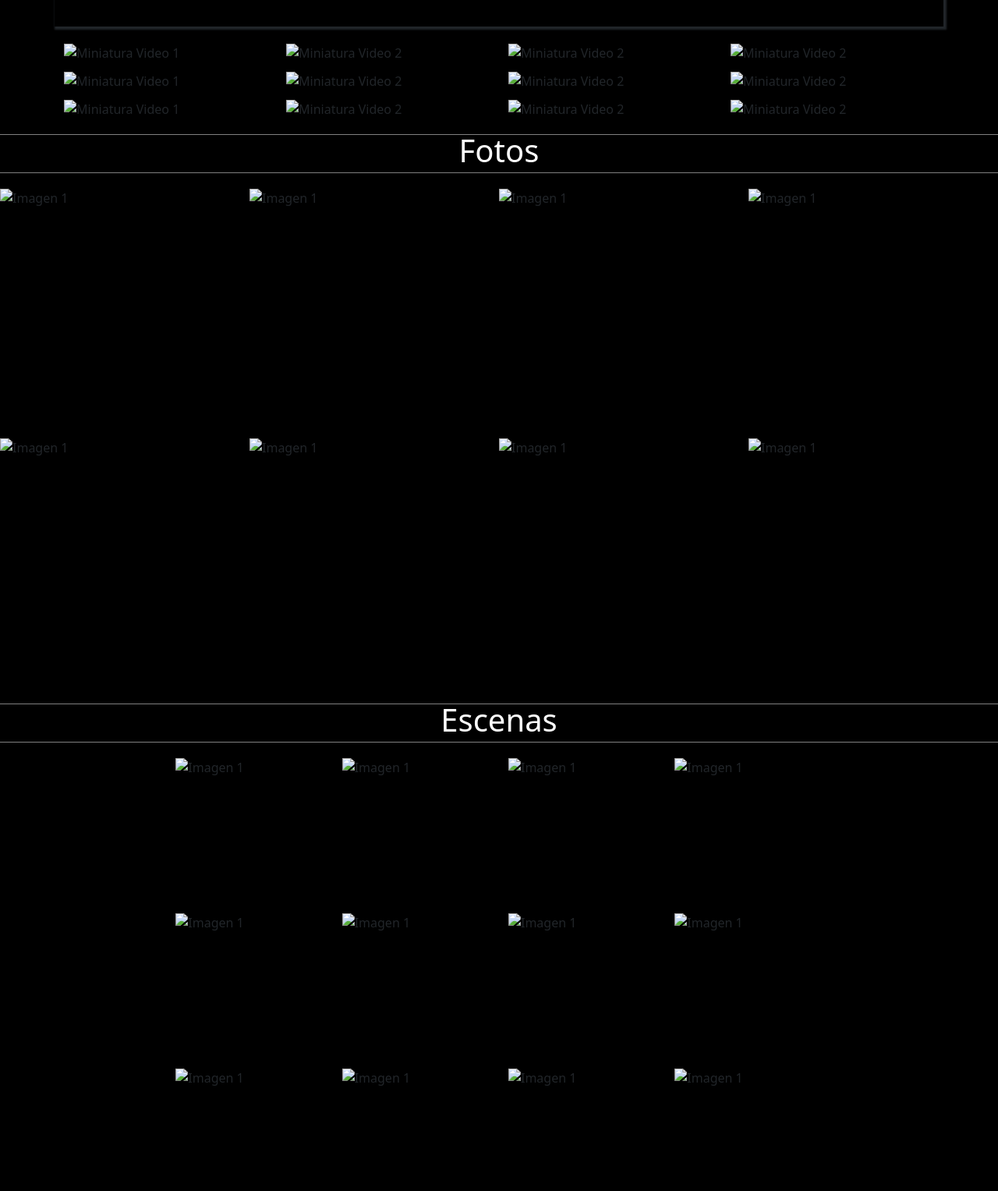
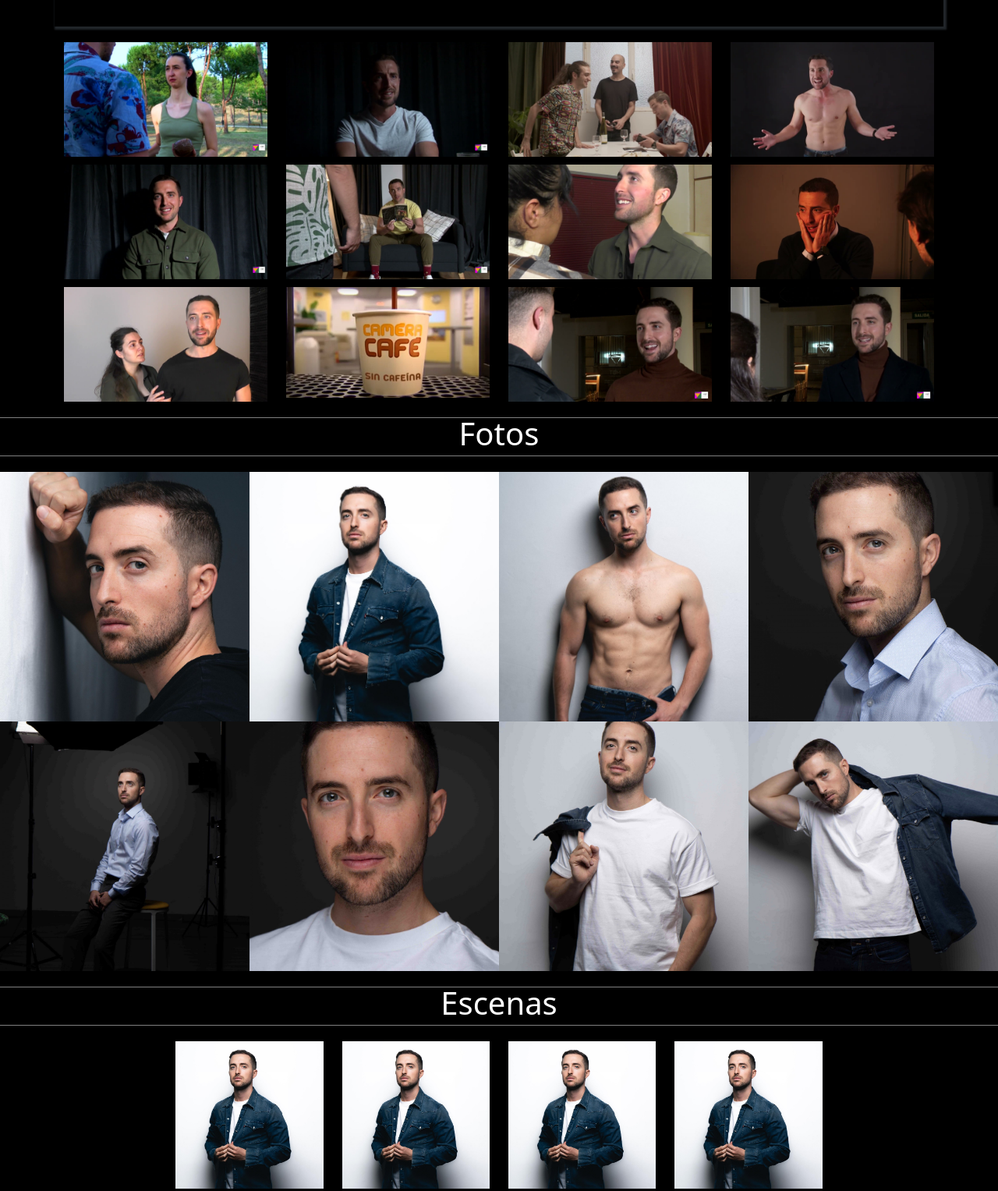
Before and after one commit to Ricki70/rafaelleonactor.com, a plain HTML site: page index.html in a window 1280 px wide. Shown: the part 980-2507 px from the top of the page at 78% size. Drawn offline with nearby package versions, Linux system fonts and the light colour scheme.

Commit message:
Add files via upload

```diff
--- a/index.html
+++ b/index.html
@@ -55,16 +55,16 @@
                 <a class="link_rrss" href="https://www.instagram.com/rafaelleonmarzo/?igshid=NGExMmI2YTkyZg%3D%3D"
                     target="_blank">
                     <!--img-->
-                    <img class="img_rrss" src="/Imagenes/rrss/instagram.png" alt="Bootstrap">
+                    <img class="img_rrss" src="/Recursos/rrss/instagram.png" alt="Bootstrap">
                 </a>
                 <a class="link_rrss" href="https://pro.imdb.com/name/nm14970870/images" target="_blank">
-                    <img class="img_rrss" src="/Imagenes/rrss/imdb.png" alt="Bootstrap">
+                    <img class="img_rrss" src="/Recursos/rrss/imdb.png" alt="Bootstrap">
                 </a>
                 <a class="link_rrss" href="https://vimeo.com/828812970" target="_blank">
-                    <img class="img_rrss" src="/Imagenes/rrss/vimeo.png" alt="Bootstrap">
+                    <img class="img_rrss" src="/Recursos/rrss/vimeo.png" alt="Bootstrap">
                 </a>
                 <a class="link_rrss" href="https://www.youtube.com/@rafaelleonmarzo" target="_blank">
-                    <img class="img_rrss" src="/Imagenes/rrss/youtube.png" alt="Bootstrap">
+                    <img class="img_rrss" src="/Recursos/rrss/youtube.png" alt="Bootstrap">
                 </a>
             </div>
             <!--===========================================================================================================================-->
@@ -125,7 +125,7 @@
 
     <!--PRESENTACIÓN-->
     <!--imagen de la presentacion-->
-    <img src="/Imagenes/Sesiones/Rectificadas/cabecera.png" class="img-fluid mt-5" alt="...">
+    <img src="/Imagenes/Cabecera/cabecera.png" class="img-fluid mt-5" alt="...">
 
     <!--MEDIA-->
     <!--titulo de seccion-->
@@ -143,19 +143,19 @@
         <div class="row margen">
             <!-- Las miniaturas de los videos se agregarán-->
             <div class="col-md-3">
-                <img src="Imagenes/Miniaturas/escena narco.jpg" alt="Miniatura Video 1" class="video-thumbnail"
+                <img src="Imagenes/Miniaturas/escena narco.png" alt="Miniatura Video 1" class="video-thumbnail"
                     data-video="bdiU-I06a4k">
             </div>
             <div class="col-md-3">
-                <img src="Imagenes/Miniaturas/mulholland drive.jpg" alt="Miniatura Video 2" class="video-thumbnail"
+                <img src="Imagenes/Miniaturas/mulholland drive.png" alt="Miniatura Video 2" class="video-thumbnail"
                     data-video="mfcikN2gV1w">
             </div>
             <div class="col-md-3">
-                <img src="Imagenes/Miniaturas/el triangulo de la tristeza.jpg" alt="Miniatura Video 2"
+                <img src="Imagenes/Miniaturas/el triangulo de la tristeza.png" alt="Miniatura Video 2"
                     class="video-thumbnail" data-video="2P6ugVeqn2Y">
             </div>
             <div class="col-md-3">
-                <img src="Imagenes/Miniaturas/el club de la lucha.jpg" alt="Miniatura Video 2" class="video-thumbnail"
+                <img src="Imagenes/Miniaturas/el club de la lucha.png" alt="Miniatura Video 2" class="video-thumbnail"
                     data-video="_hU13EK-PWU">
             </div>
         </div>
@@ -163,19 +163,19 @@
         <div class="row margen">
             <!-- Las miniaturas de los videos se agregarán-->
             <div class="col-md-3">
-                <img src="Imagenes/Miniaturas/monologo.jpg" alt="Miniatura Video 1" class="video-thumbnail"
+                <img src="Imagenes/Miniaturas/monologo.png" alt="Miniatura Video 1" class="video-thumbnail"
                     data-video="PuiMIP3UjJs">
             </div>
             <div class="col-md-3">
-                <img src="Imagenes/Miniaturas/escena seinfeld.jpg" alt="Miniatura Video 2" class="video-thumbnail"
+                <img src="Imagenes/Miniaturas/escena seinfeld.png" alt="Miniatura Video 2" class="video-thumbnail"
                     data-video="VEGTKjOXxPU">
             </div>
             <div class="col-md-3">
-                <img src="Imagenes/Miniaturas/9vidas.jpg" alt="Miniatura Video 2"
+                <img src="Imagenes/Miniaturas/9vidas.png" alt="Miniatura Video 2"
                     class="video-thumbnail" data-video="xEyrjvmzP7Q">
             </div>
             <div class="col-md-3">
-                <img src="Imagenes/Miniaturas/medina y castro actores madrid con tonucha vidal.jpg" alt="Miniatura Video 2" class="video-thumbnail"
+                <img src="Imagenes/Miniaturas/medina y castro actores madrid con tonucha vidal.png" alt="Miniatura Video 2" class="video-thumbnail"
                     data-video="Se-Sx7Vtnw4">
             </div>
         </div>
@@ -183,19 +183,19 @@
         <div class="row margen">
             <!-- Las miniaturas de los videos se agregarán-->
             <div class="col-md-3">
-                <img src="Imagenes/Miniaturas/lucho.jpg" alt="Miniatura Video 1" class="video-thumbnail"
+                <img src="Imagenes/Miniaturas/lucho.png" alt="Miniatura Video 1" class="video-thumbnail"
                     data-video="QvP4xrYuEXY">
             </div>
             <div class="col-md-3">
-                <img src="Imagenes/Miniaturas/camera cafe.jpg" alt="Miniatura Video 2" class="video-thumbnail"
+                <img src="Imagenes/Miniaturas/camera cafe.png" alt="Miniatura Video 2" class="video-thumbnail"
                     data-video="2YfQZW0xKyY">
             </div>
             <div class="col-md-3">
-                <img src="Imagenes/Miniaturas/taxidriver ii.jpg" alt="Miniatura Video 2"
+                <img src="Imagenes/Miniaturas/taxidriver ii.png" alt="Miniatura Video 2"
                     class="video-thumbnail" data-video="Zyc0-a0ykGU">
             </div>
             <div class="col-md-3">
-                <img src="Imagenes/Miniaturas/taxidriver.jpg" alt="Miniatura Video 2" class="video-thumbnail"
+                <img src="Imagenes/Miniaturas/taxidriver.png" alt="Miniatura Video 2" class="video-thumbnail"
                     data-video="g4YVqsvUJKI">
             </div>
         </div>
@@ -227,50 +227,50 @@
 
             <div class="col-md-3">
                 <div class="square-image-container">
-                    <img src="/Imagenes/Sesiones/Rectificadas/2s.png" alt="Imagen 1" class="gallery-img">
+                    <img src="/Imagenes/Sesiones/1.png" alt="Imagen 1" class="gallery-img">
                 </div>
             </div>
 
             <div class="col-md-3">
                 <div class="square-image-container">
-                    <img src="/Imagenes/Sesiones/Rectificadas/8s.png" alt="Imagen 1" class="gallery-img">
+                    <img src="/Imagenes/Sesiones/2.png" alt="Imagen 1" class="gallery-img">
                 </div>
             </div>
 
 
             <div class="col-md-3">
                 <div class="square-image-container">
-                    <img src="/Imagenes/Sesiones/Rectificadas/10s.png" alt="Imagen 1" class="gallery-img">
+                    <img src="/Imagenes/Sesiones/3.png" alt="Imagen 1" class="gallery-img">
                 </div>
             </div>
 
             <div class="col-md-3">
                 <div class="square-image-container">
-                    <img src="/Imagenes/Sesiones/Rectificadas/24s.png" alt="Imagen 1" class="gallery-img">
+                    <img src="/Imagenes/Sesiones/4.png" alt="Imagen 1" class="gallery-img">
                 </div>
             </div>
 
             <div class="col-md-3">
                 <div class="square-image-container">
-                    <img src="/Imagenes/Sesiones/Rectificadas/11s.png" alt="Imagen 1" class="gallery-img">
+                    <img src="/Imagenes/Sesiones/5.png" alt="Imagen 1" class="gallery-img">
                 </div>
             </div>
 
             <div class="col-md-3">
                 <div class="square-image-container">
-                    <img src="/Imagenes/Sesiones/Rectificadas/28s.png" alt="Imagen 1" class="gallery-img">
+                    <img src="/Imagenes/Sesiones/6.png" alt="Imagen 1" class="gallery-img">
                 </div>
             </div>
 
             <div class="col-md-3">
                 <div class="square-image-container">
-                    <img src="/Imagenes/Sesiones/Rectificadas/14s.png" alt="Imagen 1" class="gallery-img">
+                    <img src="/Imagenes/Sesiones/7.png" alt="Imagen 1" class="gallery-img">
                 </div>
             </div>
 
             <div class="col-md-3">
                 <div class="square-image-container">
-                    <img src="/Imagenes/Sesiones/Rectificadas/7s.png" alt="Imagen 1" class="gallery-img">
+                    <img src="/Imagenes/Sesiones/8.png" alt="Imagen 1" class="gallery-img">
                 </div>
             </div>
 
@@ -289,22 +289,22 @@
             <div class="col-md-2"></div>
             <div class="col-md-2">
                 <div class="square-image-container">
-                    <img src="/Imagenes/Escenas/rafa_1.jpg" alt="Imagen 1" class="gallery-img">
+                    <img src="/Imagenes/Escenas/1.png" alt="Imagen 1" class="gallery-img">
                 </div>
             </div>
             <div class="col-md-2">
                 <div class="square-image-container">
-                    <img src="/Imagenes/Escenas/rafa_1.jpg" alt="Imagen 1" class="gallery-img">
+                    <img src="/Imagenes/Escenas/1.png" alt="Imagen 1" class="gallery-img">
                 </div>
             </div>
             <div class="col-md-2">
                 <div class="square-image-container">
-                    <img src="/Imagenes/Escenas/rafa_1.jpg" alt="Imagen 1" class="gallery-img">
+                    <img src="/Imagenes/Escenas/1.png" alt="Imagen 1" class="gallery-img">
                 </div>
             </div>
             <div class="col-md-2">
                 <div class="square-image-container">
-                    <img src="/Imagenes/Escenas/rafa_1.jpg" alt="Imagen 1" class="gallery-img">
+                    <img src="/Imagenes/Escenas/1.png" alt="Imagen 1" class="gallery-img">
                 </div>
             </div>
             <div class="col-md-2"></div>
@@ -314,22 +314,22 @@
             <div class="col-md-2"></div>
             <div class="col-md-2">
                 <div class="square-image-container">
-                    <img src="/Imagenes/Escenas/rafa_1.jpg" alt="Imagen 1" class="gallery-img">
+                    <img src="/Imagenes/Escenas/1.png" alt="Imagen 1" class="gallery-img">
                 </div>
             </div>
             <div class="col-md-2">
                 <div class="square-image-container">
-                    <img src="/Imagenes/Escenas/rafa_1.jpg" alt="Imagen 1" class="gallery-img">
+                    <img src="/Imagenes/Escenas/1.png" alt="Imagen 1" class="gallery-img">
                 </div>
             </div>
             <div class="col-md-2">
                 <div class="square-image-container">
-                    <img src="/Imagenes/Escenas/rafa_1.jpg" alt="Imagen 1" class="gallery-img">
+                    <img src="/Imagenes/Escenas/1.png" alt="Imagen 1" class="gallery-img">
                 </div>
             </div>
             <div class="col-md-2">
                 <div class="square-image-container">
-                    <img src="/Imagenes/Escenas/rafa_1.jpg" alt="Imagen 1" class="gallery-img">
+                    <img src="/Imagenes/Escenas/1.png" alt="Imagen 1" class="gallery-img">
                 </div>
             </div>
             <div class="col-md-2"></div>
@@ -339,22 +339,22 @@
             <div class="col-md-2"></div>
             <div class="col-md-2">
                 <div class="square-image-container">
-                    <img src="/Imagenes/Escenas/rafa_1.jpg" alt="Imagen 1" class="gallery-img">
+                    <img src="/Imagenes/Escenas/1.png" alt="Imagen 1" class="gallery-img">
                 </div>
             </div>
             <div class="col-md-2">
                 <div class="square-image-container">
-                    <img src="/Imagenes/Escenas/rafa_1.jpg" alt="Imagen 1" class="gallery-img">
+                    <img src="/Imagenes/Escenas/1.png" alt="Imagen 1" class="gallery-img">
                 </div>
             </div>
             <div class="col-md-2">
                 <div class="square-image-container">
-                    <img src="/Imagenes/Escenas/rafa_1.jpg" alt="Imagen 1" class="gallery-img">
+                    <img src="/Imagenes/Escenas/1.png" alt="Imagen 1" class="gallery-img">
                 </div>
             </div>
             <div class="col-md-2">
                 <div class="square-image-container">
-                    <img src="/Imagenes/Escenas/rafa_1.jpg" alt="Imagen 1" class="gallery-img">
+                    <img src="/Imagenes/Escenas/1.png" alt="Imagen 1" class="gallery-img">
                 </div>
             </div>
             <div class="col-md-2"></div>
@@ -386,7 +386,7 @@
         <div class="row">
         <div class="col-md-1"></div>
         <div class="col-md-10">
-            <img src="/Imagenes/Sesiones/4K/RAFA LEON-4_Edit.jpg" class="img-fluid" alt="...">
+            <img src="/Imagenes/Contacto/contacto.png" class="img-fluid" alt="...">
         </div>
         <div class="col-md-1"></div>
     </div>
```
